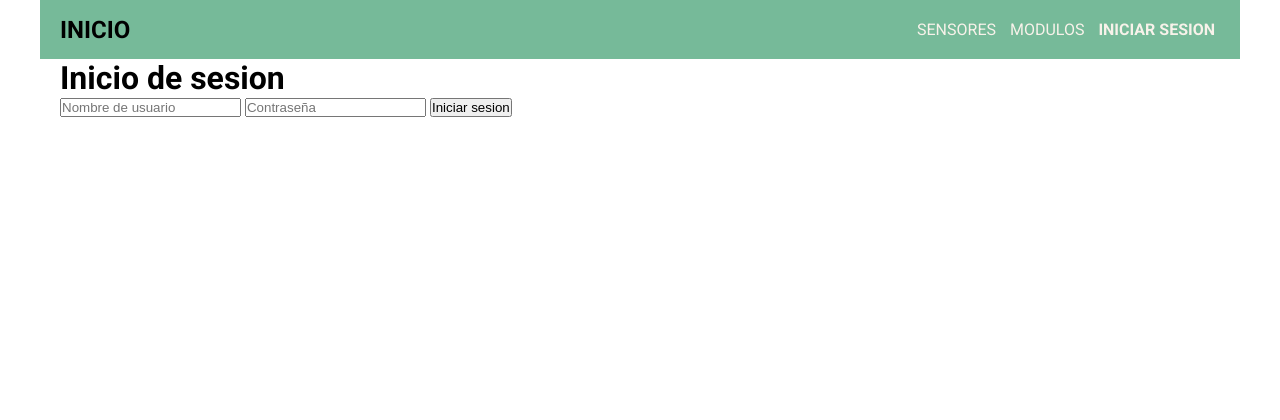
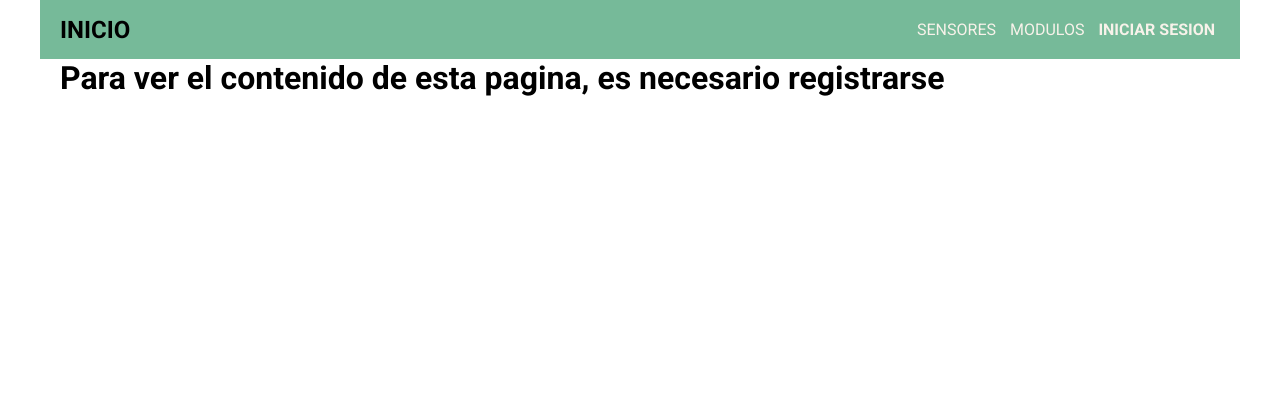
Before and after one commit to isaacFierrog/proyectoMoises, a Django app: page /usuarios/login/ in a window 1280 px wide. Shown: the top 420 px of the page. Run offline with Django 4.2, Linux system fonts and the light colour scheme; some libraries are stand-ins or nearby versions.

Commit message:
feat(templates/index): Cambios en la logica de registro

```diff
--- a/templates/index.html
+++ b/templates/index.html
@@ -38,13 +38,15 @@
         </nav>
     </header>
     <main class="container">
-        {% block contenido %}
-            {% if user.is_authenticated %}
+        {% if user.is_authenticated %}
+            {% block contenido %}
                 <h1>Bienvenido {{ user.username }}</h1>
-            {% else %}
-                <h1>Pagina de inicio</h1>
-            {% endif %}
-        {% endblock %}
+            {% endblock %}
+        {% else %}
+            {% block registro %}
+                <h1>Para ver el contenido de esta pagina, es necesario registrarse</h1>
+            {% endblock %}
+        {% endif %}
     </main>
 
     <button class="boton">⬆️</button>
```
